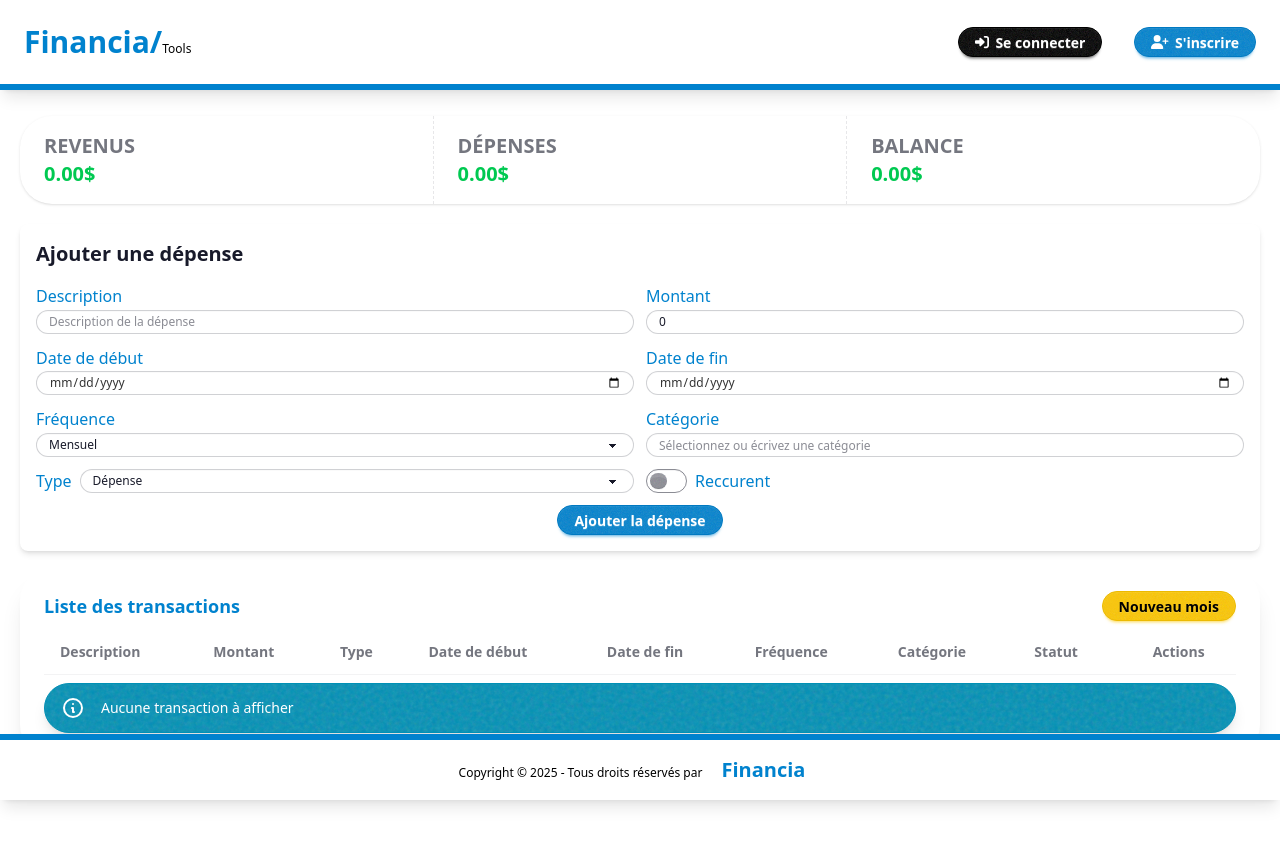
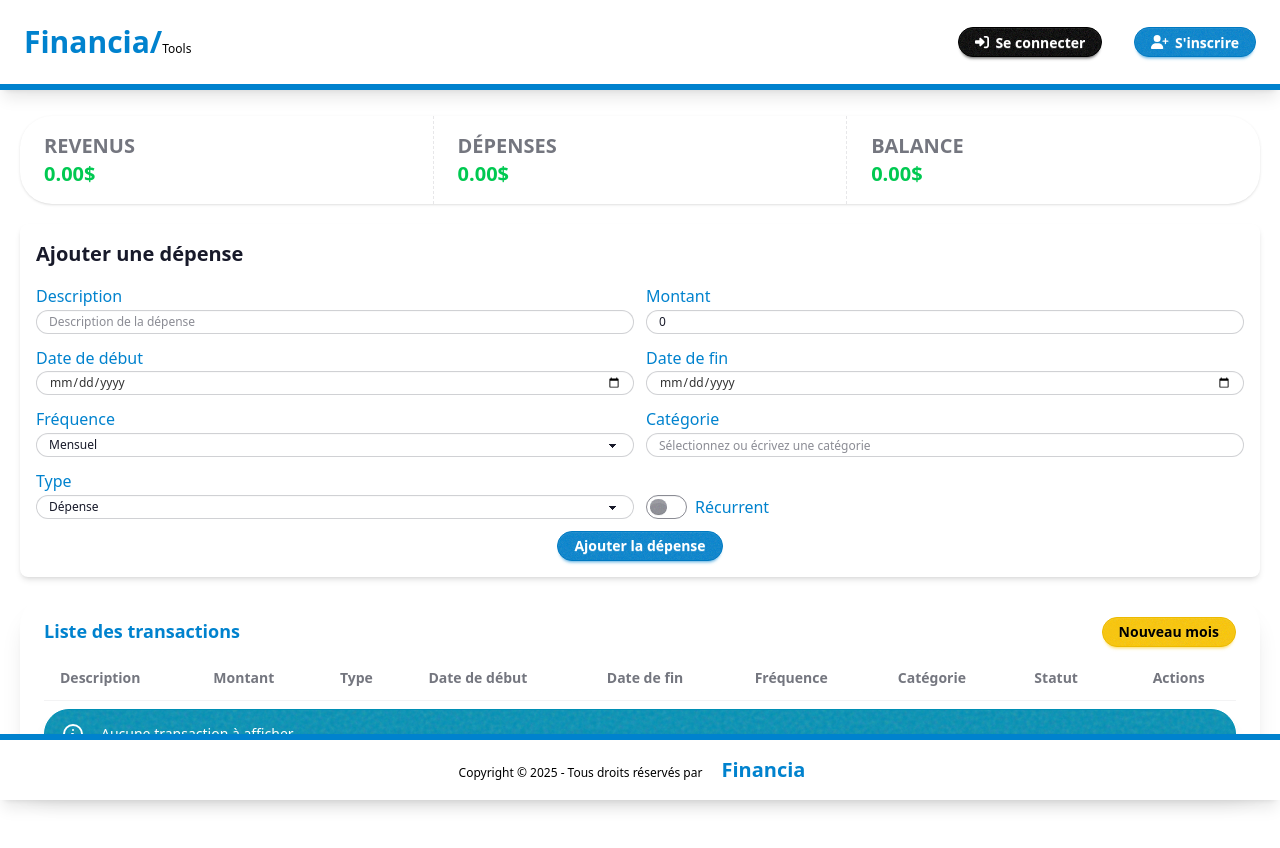
Before and after one commit to Steve05h20/Financia-Tools, a Vue app: page /budget in a window 1280 px wide. Shown: the top 848 px of the page. Built offline with nearby package versions, Linux system fonts and the light colour scheme.

Commit message:
fix_layout_different_type/[Anouk]/001

```diff
--- a/src/components/Budget/TransactionForm.vue
+++ b/src/components/Budget/TransactionForm.vue
@@ -5,7 +5,7 @@
     </h2>
     <form
       @submit.prevent="handleSubmit"
-      class="grid grid-cols-1 md:grid-cols-2 gap-3"
+      class="grid grid-cols-1 md:grid-cols-2 gap-3 items-end"
     >
       <!-- Description -->
       <div>
@@ -114,7 +114,7 @@
       </div>
 
       <!-- type  -->
-      <div class="flex items-center gap-2">
+      <div>
         <label class="label text-primary "> Type </label>
         <select v-model="form.type" class="select select-bordered w-full input-sm" :class="{ 'border-red-500': errors.type }">
           <option value="" disabled selected>Sélectionnez un type</option>
@@ -128,7 +128,7 @@
       <div class="flex items-center">
         <input v-model="form.isDone" type="checkbox" class="toggle toggle-success mr-2"/>
         <label class="label text-primary " :class="{ 'text-success': form.isDone }">
-          Reccurent
+          Récurrent
         </label>
       </div>
 
```
